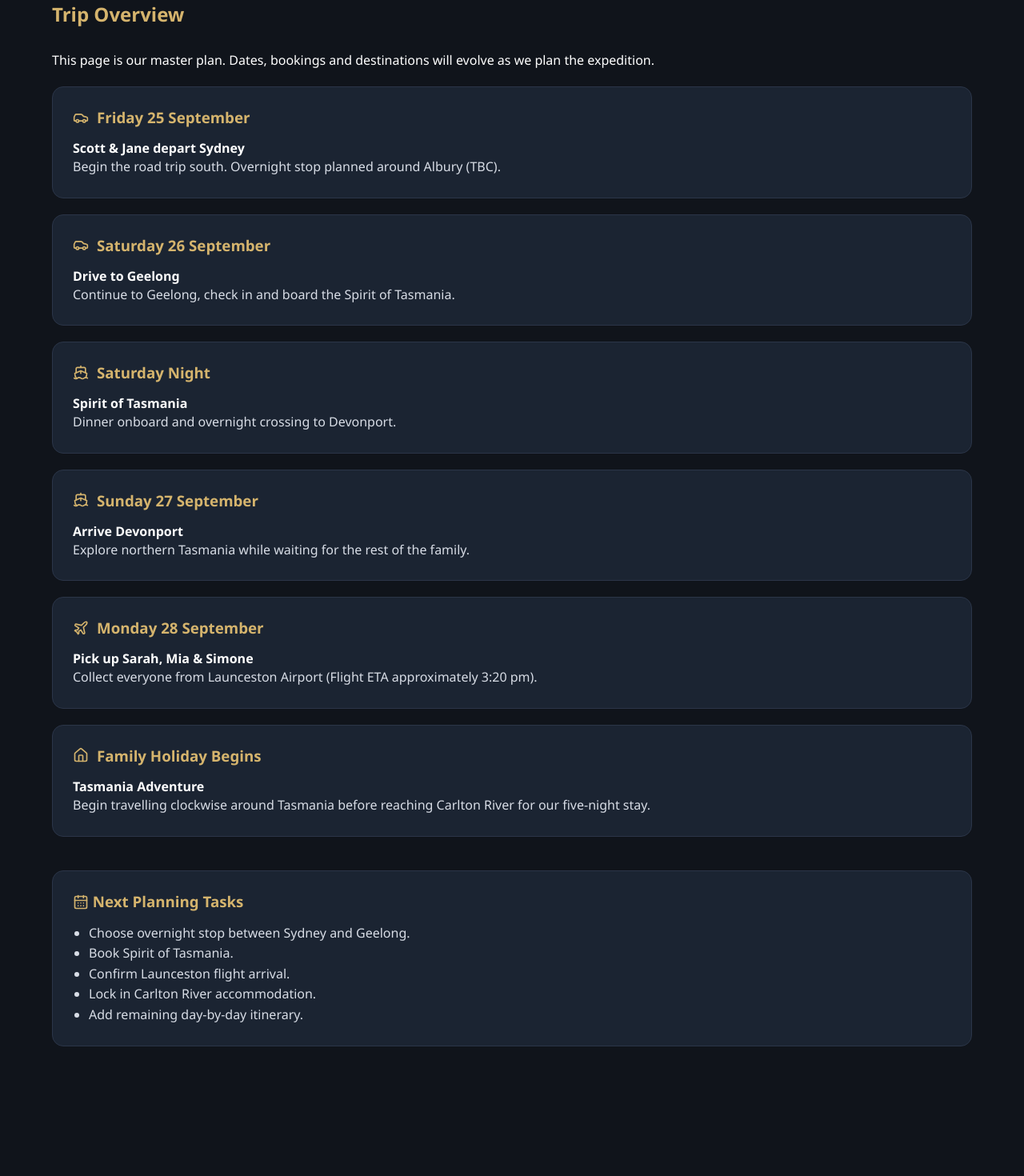
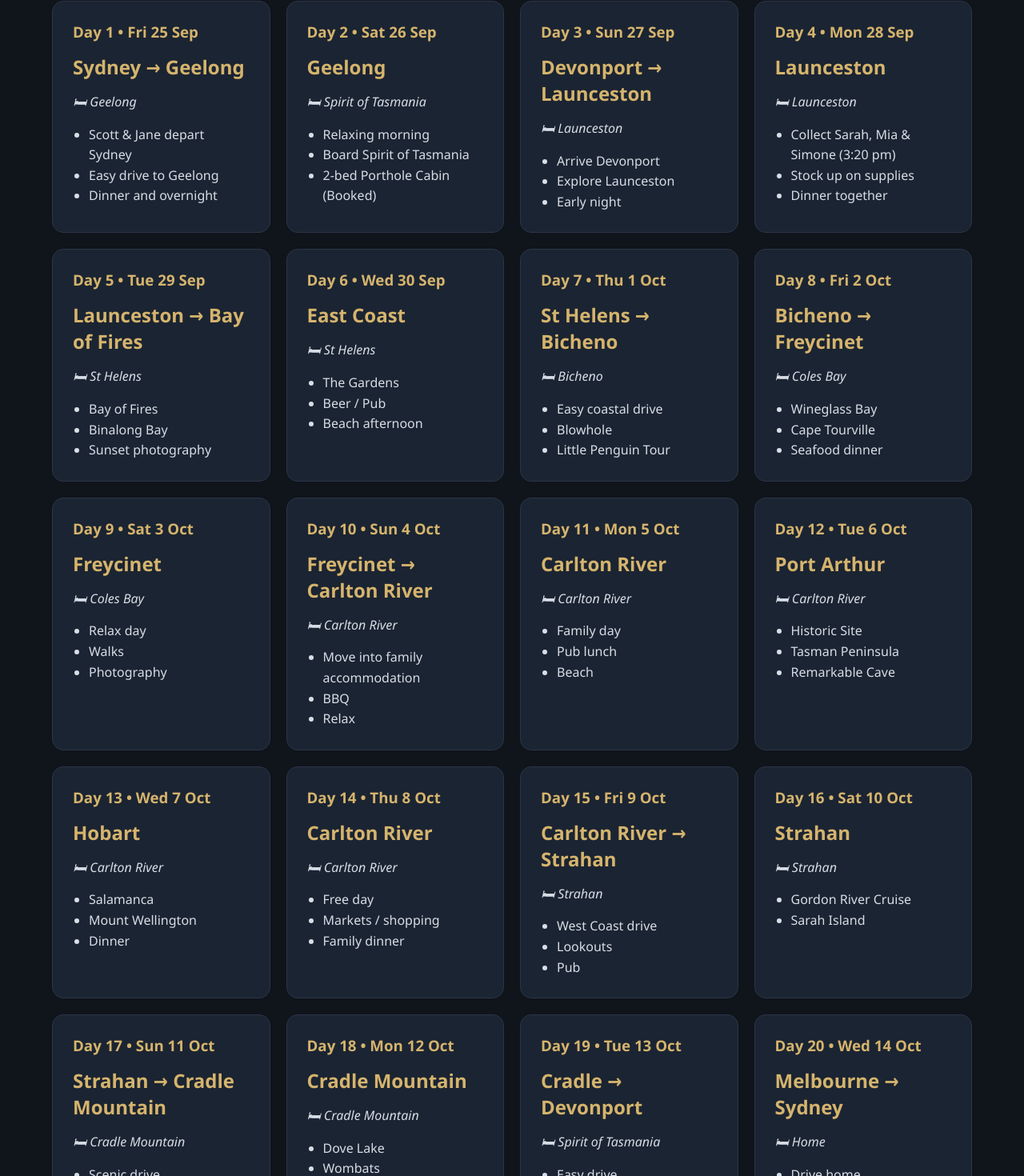
Before and after one commit to scottwillow84/willow-expeditions-v2, a React (Vite) app: page /willow-expeditions-v2/timeline in a window 1280 px wide. Shown: the part 191-1661 px from the top of the page at 80% size. Before the commit the page ends 1549 px from the top, so only its background shows below. Built offline with nearby package versions, Linux system fonts and the light colour scheme.

Commit message:
Restore app routing and add full timeline draft

```diff
--- a/src/App.jsx
+++ b/src/App.jsx
@@ -5,8 +5,8 @@ import Itinerary from "./pages/Itinerary";
 import Crew from "./pages/Crew";
 import Vehicle from "./pages/Vehicle";
 import Places from "./pages/Places";
+import Accommodation from "./pages/Accommodation";
 import Feedback from "./pages/Feedback";
-import Accommodation from "./pages/Accommodation";
 
 export default function App() {
   return (
@@ -16,9 +16,9 @@ export default function App() {
         <Route path="/timeline" element={<Itinerary />} />
         <Route path="/crew" element={<Crew />} />
         <Route path="/places" element={<Places />} />
+        <Route path="/accommodation" element={<Accommodation />} />
         <Route path="/vehicle" element={<Vehicle />} />
         <Route path="/feedback" element={<Feedback />} />
-        <Route path="/accommodation" element={<Accommodation />} />
       </Routes>
     </BrowserRouter>
   );
--- a/src/pages/Itinerary.jsx
+++ b/src/pages/Itinerary.jsx
@@ -1,48 +1,222 @@
 import Layout from "../components/Layout";
-import { CalendarDays, Car, Ship, Plane, Home } from "lucide-react";
 
-const timeline = [
+const days = [
   {
-    date: "Friday 25 September",
-    icon: <Car size={20} />,
-    title: "Scott & Jane depart Sydney",
-    description:
-      "Begin the road trip south. Overnight stop planned around Albury (TBC).",
+    day: 1,
+    date: "Fri 25 Sep",
+    title: "Sydney → Geelong",
+    stay: "Geelong",
+    notes: [
+      "Scott & Jane depart Sydney",
+      "Easy drive to Geelong",
+      "Dinner and overnight",
+    ],
   },
   {
-    date: "Saturday 26 September",
-    icon: <Car size={20} />,
-    title: "Drive to Geelong",
-    description:
-      "Continue to Geelong, check in and board the Spirit of Tasmania.",
+    day: 2,
+    date: "Sat 26 Sep",
+    title: "Geelong",
+    stay: "Spirit of Tasmania",
+    notes: [
+      "Relaxing morning",
+      "Board Spirit of Tasmania",
+      "2-bed Porthole Cabin (Booked)",
+    ],
   },
   {
-    date: "Saturday Night",
-    icon: <Ship size={20} />,
-    title: "Spirit of Tasmania",
-    description:
-      "Dinner onboard and overnight crossing to Devonport.",
+    day: 3,
+    date: "Sun 27 Sep",
+    title: "Devonport → Launceston",
+    stay: "Launceston",
+    notes: [
+      "Arrive Devonport",
+      "Explore Launceston",
+      "Early night",
+    ],
   },
   {
-    date: "Sunday 27 September",
-    icon: <Ship size={20} />,
-    title: "Arrive Devonport",
-    description:
-      "Explore northern Tasmania while waiting for the rest of the family.",
+    day: 4,
+    date: "Mon 28 Sep",
+    title: "Launceston",
+    stay: "Launceston",
+    notes: [
+      "Collect Sarah, Mia & Simone (3:20 pm)",
+      "Stock up on supplies",
+      "Dinner together",
+    ],
   },
   {
-    date: "Monday 28 September",
-    icon: <Plane size={20} />,
-    title: "Pick up Sarah, Mia & Simone",
-    description:
-      "Collect everyone from Launceston Airport (Flight ETA approximately 3:20 pm).",
+    day: 5,
+    date: "Tue 29 Sep",
+    title: "Launceston → Bay of Fires",
+    stay: "St Helens",
+    notes: [
+      "Bay of Fires",
+      "Binalong Bay",
+      "Sunset photography",
+    ],
   },
   {
-    date: "Family Holiday Begins",
-    icon: <Home size={20} />,
-    title: "Tasmania Adventure",
-    description:
-      "Begin travelling clockwise around Tasmania before reaching Carlton River for our five-night stay.",
+    day: 6,
+    date: "Wed 30 Sep",
+    title: "East Coast",
+    stay: "St Helens",
+    notes: [
+      "The Gardens",
+      "Beer / Pub",
+      "Beach afternoon",
+    ],
+  },
+  {
+    day: 7,
+    date: "Thu 1 Oct",
+    title: "St Helens → Bicheno",
+    stay: "Bicheno",
+    notes: [
+      "Easy coastal drive",
+      "Blowhole",
+      "Little Penguin Tour",
+    ],
+  },
+  {
+    day: 8,
+    date: "Fri 2 Oct",
+    title: "Bicheno → Freycinet",
+    stay: "Coles Bay",
+    notes: [
+      "Wineglass Bay",
+      "Cape Tourville",
+      "Seafood dinner",
+    ],
+  },
+  {
+    day: 9,
+    date: "Sat 3 Oct",
+    title: "Freycinet",
+    stay: "Coles Bay",
+    notes: [
+      "Relax day",
+      "Walks",
+      "Photography",
+    ],
+  },
+  {
+    day: 10,
+    date: "Sun 4 Oct",
+    title: "Freycinet → Carlton River",
+    stay: "Carlton River",
+    notes: [
+      "Move into family accommodation",
+      "BBQ",
+      "Relax",
+    ],
+  },
+  {
+    day: 11,
+    date: "Mon 5 Oct",
+    title: "Carlton River",
+    stay: "Carlton River",
+    notes: [
+      "Family day",
+      "Pub lunch",
+      "Beach",
+    ],
+  },
+  {
+    day: 12,
+    date: "Tue 6 Oct",
+    title: "Port Arthur",
+    stay: "Carlton River",
+    notes: [
+      "Historic Site",
+      "Tasman Peninsula",
+      "Remarkable Cave",
+    ],
+  },
+  {
+    day: 13,
+    date: "Wed 7 Oct",
+    title: "Hobart",
+    stay: "Carlton River",
+    notes: [
+      "Salamanca",
+      "Mount Wellington",
+      "Dinner",
+    ],
+  },
+  {
+    day: 14,
+    date: "Thu 8 Oct",
+    title: "Carlton River",
+    stay: "Carlton River",
+    notes: [
+      "Free day",
+      "Markets / shopping",
+      "Family dinner",
+    ],
+  },
+  {
+    day: 15,
+    date: "Fri 9 Oct",
+    title: "Carlton River → Strahan",
+    stay: "Strahan",
+    notes: [
+      "West Coast drive",
+      "Lookouts",
+      "Pub",
+    ],
+  },
+  {
+    day: 16,
+    date: "Sat 10 Oct",
+    title: "Strahan",
+    stay: "Strahan",
+    notes: [
+      "Gordon River Cruise",
+      "Sarah Island",
+    ],
+  },
+  {
+    day: 17,
+    date: "Sun 11 Oct",
+    title: "Strahan → Cradle Mountain",
+    stay: "Cradle Mountain",
+    notes: [
+      "Scenic drive",
+      "Wildlife",
+      "Snow if lucky",
+    ],
+  },
+  {
+    day: 18,
+    date: "Mon 12 Oct",
+    title: "Cradle Mountain",
+    stay: "Cradle Mountain",
+    notes: [
+      "Dove Lake",
+      "Wombats",
+      "Photography",
+    ],
+  },
+  {
+    day: 19,
+    date: "Tue 13 Oct",
+    title: "Cradle → Devonport",
+    stay: "Spirit of Tasmania",
+    notes: [
+      "Easy drive",
+      "Board ferry",
+    ],
+  },
+  {
+    day: 20,
+    date: "Wed 14 Oct",
+    title: "Melbourne → Sydney",
+    stay: "Home",
+    notes: [
+      "Drive home",
+      "Expedition complete",
+    ],
   },
 ];
 
@@ -50,43 +224,29 @@ export default function Itinerary() {
   return (
     <Layout title="Master Timeline">
 
-      <h2>Trip Overview</h2>
+      <div className="grid">
 
-      <p>
-        This page is our master plan. Dates, bookings and destinations will
-        evolve as we plan the expedition.
-      </p>
+        {days.map((day) => (
+          <div className="card" key={day.day}>
+            <h3>
+              Day {day.day} • {day.date}
+            </h3>
 
-      <br />
+            <h2>{day.title}</h2>
 
-      {timeline.map((item, index) => (
-        <div className="card" key={index} style={{ marginBottom: 20 }}>
-          <h3 style={{ display: "flex", alignItems: "center", gap: 10 }}>
-            {item.icon}
-            {item.date}
-          </h3>
+            <p className="muted">
+              🛏 {day.stay}
+            </p>
 
-          <h4>{item.title}</h4>
+            <ul>
+              {day.notes.map((note) => (
+                <li key={note}>{note}</li>
+              ))}
+            </ul>
 
-          <p>{item.description}</p>
-        </div>
-      ))}
+          </div>
+        ))}
 
-      <br />
-
-      <div className="card">
-        <h3>
-          <CalendarDays size={20} style={{ verticalAlign: "middle" }} /> Next
-          Planning Tasks
-        </h3>
-
-        <ul>
-          <li>Choose overnight stop between Sydney and Geelong.</li>
-          <li>Book Spirit of Tasmania.</li>
-          <li>Confirm Launceston flight arrival.</li>
-          <li>Lock in Carlton River accommodation.</li>
-          <li>Add remaining day-by-day itinerary.</li>
-        </ul>
       </div>
 
     </Layout>
```
